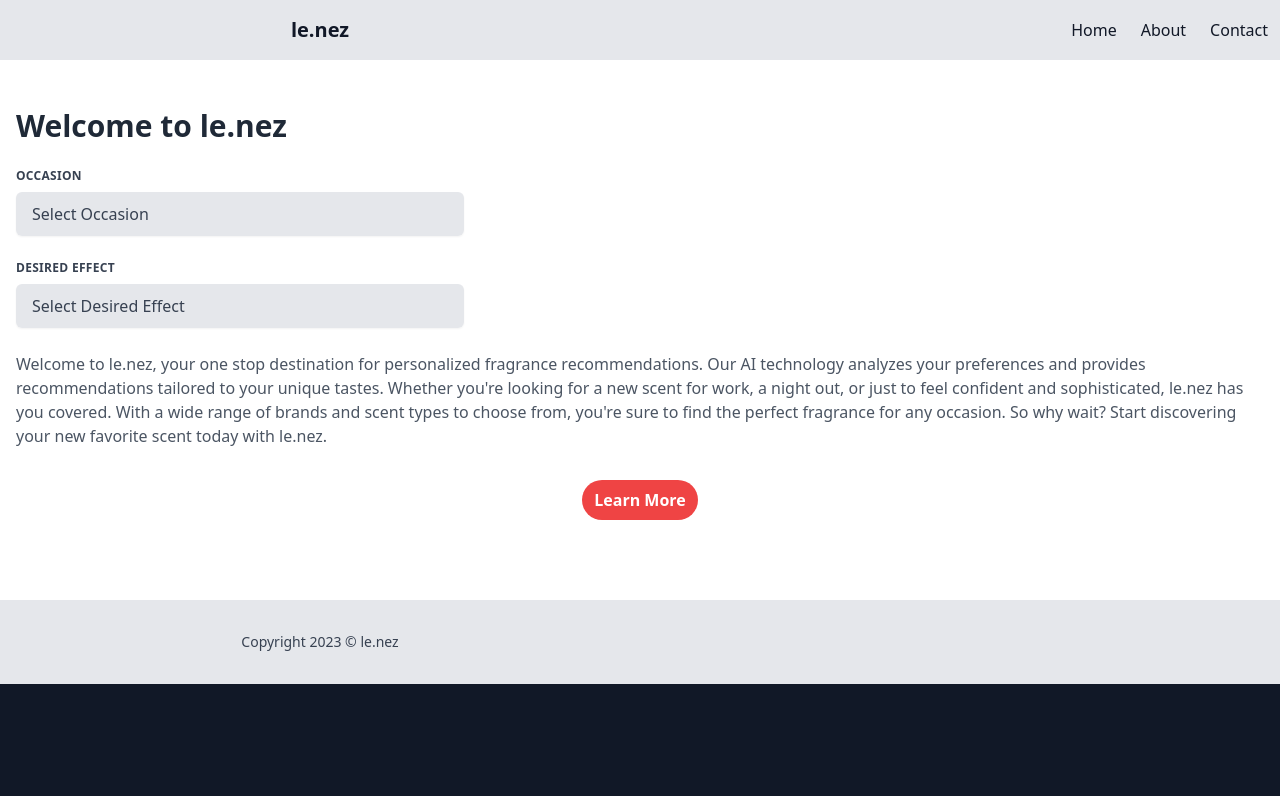
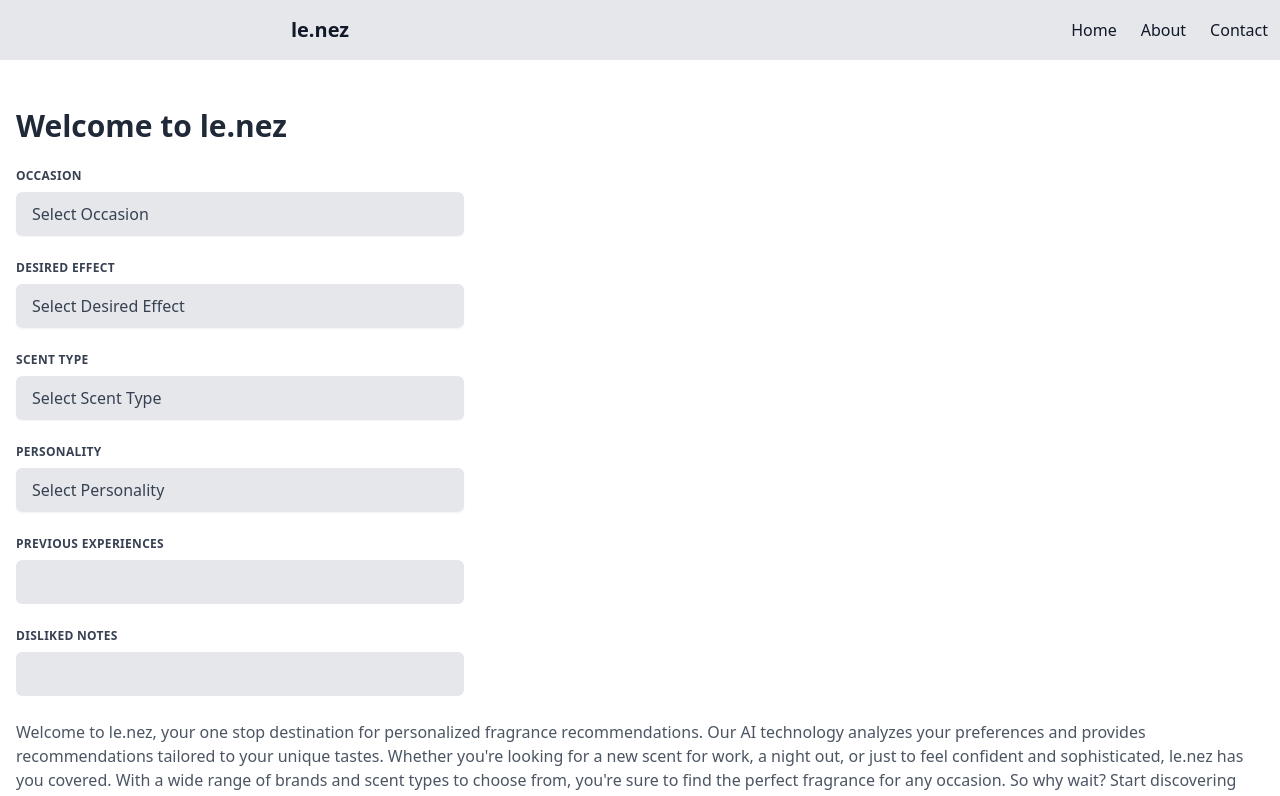
Before and after one commit to fizzleRaider7645/le.nez, a React (Create React App) app: page / in a window 1280 px wide. Shown: the top 796 px of the page. Built offline with nearby package versions, Linux system fonts and the light colour scheme.

Commit message:
add Textfield component

```diff
--- a/src/ui/atoms/Dropdown/index.tsx
+++ b/src/ui/atoms/Dropdown/index.tsx
@@ -11,10 +11,9 @@ const Dropdown: React.FC<Props> = ({ options, onChange, value, label }) => {
       </label>
       <div className='relative rounded-md shadow-sm'>
         <select
-          defaultValue=''
           className='appearance-none block w-full bg-gray-200 text-gray-700 rounded-md py-3 px-4 mb-3 leading-tight focus:outline-none focus:bg-white'
           id={label}
-          value={value}
+          value={value || ""}
           onChange={onChange}
         >
           <option value='' disabled>
--- a/src/ui/atoms/Dropdown/options.ts
+++ b/src/ui/atoms/Dropdown/options.ts
@@ -15,3 +15,37 @@ export const desiredEffectsOptions: Option[] = [
     { value: 'energetic', label: 'Energetic', emoji: '💥' },
     { value: 'relaxing', label: 'Relaxing', emoji: '🛀' }
 ];
+
+export const scentTypeOptions: Option[] = [
+    { value: 'woodsy', label: 'Woodsy', emoji: '🌲' },
+    { value: 'spicy', label: 'Spicy', emoji: '🌶️' },
+    { value: 'citrus', label: 'Citrus', emoji: '🍊' },
+    { value: 'floral', label: 'Floral', emoji: '🌺' },
+    { value: 'amber', label: 'Amber', emoji: '🔥' },
+    { value: 'fruity', label: 'Fruity', emoji: '🍒' },
+    { value: 'sweet', label: 'Sweet', emoji: '🍬' },
+    { value: 'marine', label: 'Marine', emoji: '🌊' },
+    { value: 'green', label: 'Green', emoji: '🌿' },
+    { value: 'gourmand', label: 'Gourmand', emoji: '🍦' },
+    { value: 'herbal', label: 'Herbal', emoji: '🌿' },
+    { value: 'oriental', label: 'Oriental', emoji: '🏮' },
+    { value: 'chypre', label: 'Chypre', emoji: '🌼' }
+];
+
+export const personalityOptions: Option[] = [
+    { value: 'masculine', label: 'Masculine', emoji: '🧔' },
+    { value: 'elegant', label: 'Elegant', emoji: '🤵' },
+    { value: 'bohemian', label: 'Bohemian', emoji: '🌻' },
+    { value: 'sporty', label: 'Sporty', emoji: '🏋️‍♂️' },
+    { value: 'romantic', label: 'Romantic', emoji: '💘' },
+    { value: 'sensual', label: 'Sensual', emoji: '💋' },
+    { value: 'luxurious', label: 'Luxurious', emoji: '💎' },
+    { value: 'edgy', label: 'Edgy', emoji: '🤘' },
+    { value: 'cool', label: 'Cool', emoji: '😎' },
+    { value: 'intense', label: 'Intense', emoji: '🔥' },
+    { value: 'trendy', label: 'Trendy', emoji: '💅' },
+    { value: 'modern', label: 'Modern', emoji: '🕰️' },
+    { value: 'classic', label: 'Classic', emoji: '👔' },
+    { value: 'sophisticated', label: 'Sophisticated', emoji: '🕴️' },
+    { value: 'casual', label: 'Casual', emoji: '👟' }
+];
--- /dev/null
+++ b/src/ui/atoms/Textfield/index.tsx
@@ -0,0 +1,23 @@
+import { Props } from "./types";
+
+const Textfield: React.FC<Props> = ({ label, value, onChange }) => {
+  return (
+    <div className='mb-6'>
+      <label
+        className='block uppercase tracking-wide text-gray-700 text-xs font-bold mb-2'
+        htmlFor={label}
+      >
+        {label}
+      </label>
+      <input
+        className='appearance-none block w-full bg-gray-200 text-gray-700 rounded-md py-3 px-4 mb-3 leading-tight focus:outline-none focus:bg-white'
+        id={label}
+        type='text'
+        value={value.join(", ")}
+        onChange={onChange}
+      />
+    </div>
+  );
+};
+
+export default Textfield;
--- /dev/null
+++ b/src/ui/atoms/Textfield/types.ts
@@ -0,0 +1,5 @@
+export interface Props {
+  label: string;
+  value: string[];
+  onChange: (event: React.ChangeEvent<HTMLInputElement>) => void;
+}
--- a/src/ui/patterns/Form/index.tsx
+++ b/src/ui/patterns/Form/index.tsx
@@ -3,11 +3,19 @@ import Dropdown from "../../atoms/Dropdown";
 import {
   occasionOptions,
   desiredEffectsOptions,
+  scentTypeOptions,
+  personalityOptions,
 } from "../../atoms/Dropdown/options";
+import Textfield from "../../atoms/Textfield";
 
 function Form() {
-  const [occasion, setOccasion] = useState("");
-  const [desiredEffect, setDesiredEffect] = useState("");
+  const [occasion, setOccasion] = useState<string>("");
+  const [desiredEffect, setDesiredEffect] = useState<string>("");
+  const [scentType, setScentType] = useState<string>("");
+  const [personality, setPersonality] = useState<string>("");
+  const [previousExperiences, setPreviousExperiences] = useState<string[]>([]);
+  const [dislikedNotes, setDislikedNotes] = useState<string[]>([]);
+  const [skinType, setSkinType] = useState("");
 
   return (
     <form className='w-full max-w-md'>
@@ -23,6 +31,30 @@ function Form() {
         value={desiredEffect}
         label='Desired Effect'
       />
+      <Dropdown
+        options={scentTypeOptions}
+        onChange={(event) => setScentType(event.target.value)}
+        value={scentType}
+        label='Scent Type'
+      />
+      <Dropdown
+        options={personalityOptions}
+        onChange={(event) => setPersonality(event.target.value)}
+        value={personality}
+        label='Personality'
+      />
+      <Textfield
+        label='Previous Experiences'
+        value={previousExperiences}
+        onChange={(event) =>
+          setPreviousExperiences(event.target.value.split(", "))
+        }
+      />
+      <Textfield
+        label='Disliked Notes'
+        value={dislikedNotes}
+        onChange={(event) => setDislikedNotes(event.target.value.split(", "))}
+      />
     </form>
   );
 }
```
